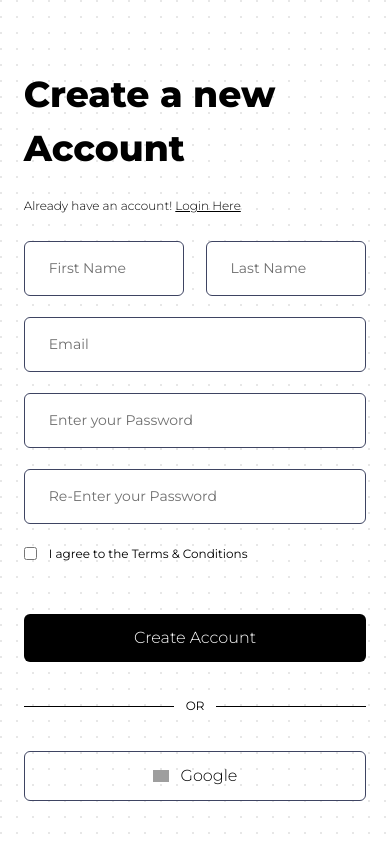
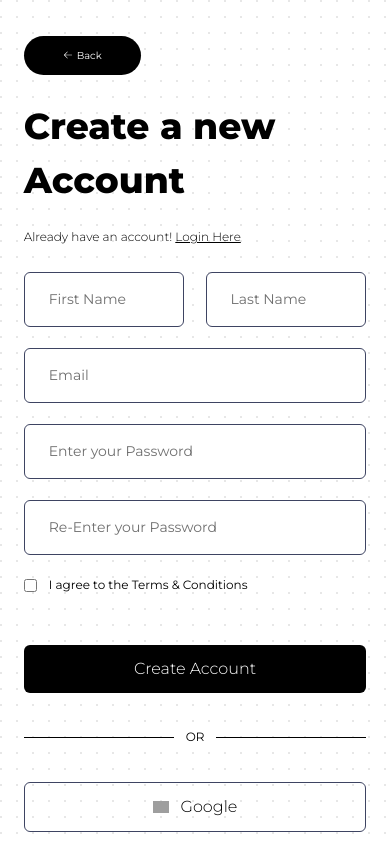
Before and after one commit to travoxa/Travoxa, a Next.js app: page /login in a window 390 px wide. Built offline with nearby package versions, Linux system fonts and the light colour scheme; no server answers; grey boxes are pictures that could not be loaded.

Commit message:
login page back button

```diff
--- a/app/login/page.tsx
+++ b/app/login/page.tsx
@@ -8,6 +8,7 @@ import { doc, setDoc, getDoc } from "firebase/firestore";
 import { db } from "@/lib/firebaseConfig";
 import Loading from "@/components/ui/components/Loading";
 import { useRouter } from "next/navigation";
+import GoBackButton from "@/components/ui/components/GoBackButton";
 
 export default function LoginButton() {
   const { data: session } = useSession()
@@ -242,9 +243,11 @@ export default function LoginButton() {
       {/* Right side form */}
       <div className="Mont w-full lg:w-[calc(50vw-24px)] px-[3vw] mt-[24px]">
         {login ? (
-          // Login Form
           <div>
-            <p className="text-black text-[36px] font-extrabold Mont">Welcome Back!</p>
+            <div className="flex lg:hidden" >
+              <GoBackButton />
+            </div>
+            <p className="text-black mt-[24px] text-[36px] font-extrabold Mont">Welcome Back!</p>
             <button
               onClick={() => {
                 setLogin(!login);
@@ -283,7 +286,10 @@ export default function LoginButton() {
         ) : (
           // Signup Form
           <div>
-            <p className="text-black text-[36px] font-extrabold Mont">Create a new Account</p>
+            <div className="flex lg:hidden" >
+              <GoBackButton />
+            </div>
+            <p className="text-black text-[36px] font-extrabold Mont mt-[24px]">Create a new Account</p>
             <button
               onClick={() => {
                 setLogin(!login);
--- /dev/null
+++ b/components/ui/components/GoBackButton.tsx
@@ -0,0 +1,17 @@
+import { goBack } from '@/lib/route';
+import React from 'react'
+import { HiArrowLeft } from "react-icons/hi2";
+
+const GoBackButton = () => {
+
+
+  return (
+    <button
+        onClick={() => goBack()}
+        className='bg-black w-[30vw] text-white text-[10px] flex justify-center items-center gap-[1vw]  py-[12px] rounded-full' >
+       <HiArrowLeft /> Back
+    </button>
+  )
+}
+
+export default GoBackButton
```
